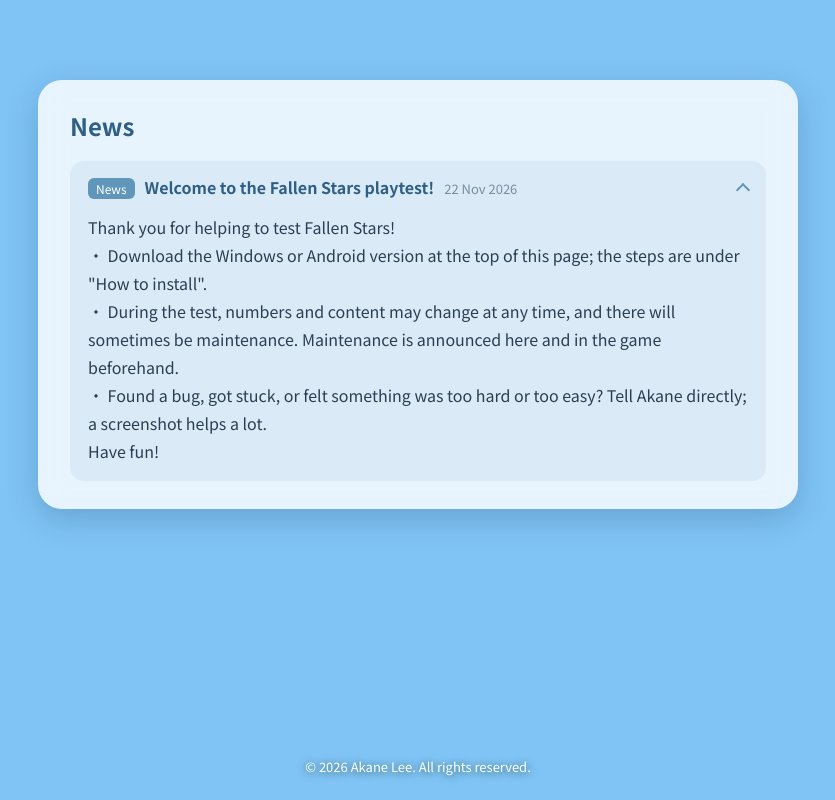
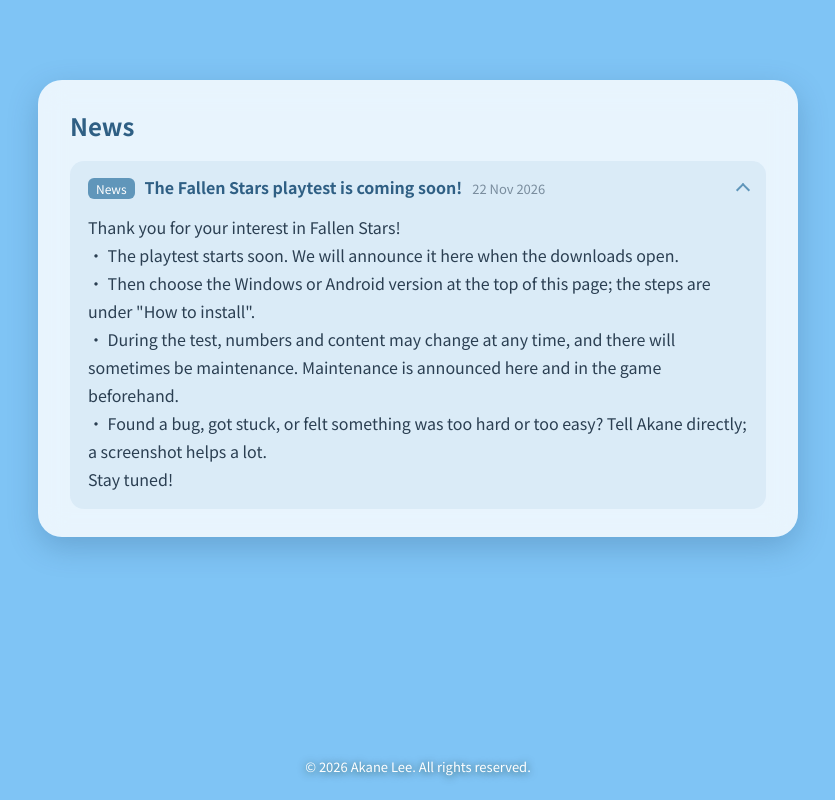
Before and after one commit to Akane13/FallenStars-download, a plain HTML site: page index.html in a window 1280 px wide. Shown: the part 1600-2400 px from the top of the page, without its empty margins (222-1057 px from the left). Drawn offline with Linux system fonts and the light colour scheme; no server answers.

Commit message:
Site icon: the game's character; announcement: playtest coming soon

```diff
--- a/index.html
+++ b/index.html
@@ -5,7 +5,9 @@
   <meta name="viewport" content="width=device-width, initial-scale=1">
   <title>落星 Fallen Stars</title>
   <meta name="description" content="落星 Fallen Stars 下载 · Download">
-  <link rel="icon" href="assets/favicon.svg" type="image/svg+xml">
+  <link rel="icon" href="assets/favicon-64.png" sizes="64x64" type="image/png">
+  <link rel="icon" href="assets/favicon-32.png" sizes="32x32" type="image/png">
+  <link rel="apple-touch-icon" href="assets/apple-touch-icon.png">
   <link rel="preconnect" href="https://fonts.googleapis.com">
   <link rel="preconnect" href="https://fonts.gstatic.com" crossorigin>
   <link href="https://fonts.googleapis.com/css2?family=Quicksand:wght@500;700&family=Noto+Sans+SC:wght@400;500;700&display=swap" rel="stylesheet">
--- a/notices.json
+++ b/notices.json
@@ -3,10 +3,10 @@
     {
       "id": 1,
       "kind": "Notice",
-      "title": "Welcome to the Fallen Stars playtest!",
-      "titleZh": "《落星》测试开始啦！",
-      "body": "Thank you for helping to test Fallen Stars!\n· Download the Windows or Android version at the top of this page; the steps are under \"How to install\".\n· During the test, numbers and content may change at any time, and there will sometimes be maintenance. Maintenance is announced here and in the game beforehand.\n· Found a bug, got stuck, or felt something was too hard or too easy? Tell Akane directly; a screenshot helps a lot.\nHave fun!",
-      "bodyZh": "感谢你来帮忙测试《落星》！\n· 下载：在本页上方选择 Windows 或 Android 版本，安装步骤见「安装说明」。\n· 测试期间，数值和内容可能随时调整，偶尔也会维护。维护会提前在这里和游戏内公告。\n· 遇到 bug、卡关，或者觉得哪里太难、太简单，欢迎直接告诉 Akane，附上截图更好。\n祝你玩得开心！",
+      "title": "The Fallen Stars playtest is coming soon!",
+      "titleZh": "《落星》测试即将开始！",
+      "body": "Thank you for your interest in Fallen Stars!\n· The playtest starts soon. We will announce it here when the downloads open.\n· Then choose the Windows or Android version at the top of this page; the steps are under \"How to install\".\n· During the test, numbers and content may change at any time, and there will sometimes be maintenance. Maintenance is announced here and in the game beforehand.\n· Found a bug, got stuck, or felt something was too hard or too easy? Tell Akane directly; a screenshot helps a lot.\nStay tuned!",
+      "bodyZh": "感谢关注《落星》！\n· 测试即将开始，开放下载时会在这里通知。\n· 到时在本页上方选择 Windows 或 Android 版本，安装步骤见「安装说明」。\n· 测试期间，数值和内容可能随时调整，偶尔也会维护。维护会提前在这里和游戏内公告。\n· 遇到 bug、卡关，或者觉得哪里太难、太简单，欢迎直接告诉 Akane，附上截图更好。\n敬请期待！",
       "showAtUnix": 1795382163,
       "endAtUnix": 0
     }
```
Also changed, not shown: assets/apple-touch-icon.png (added), assets/favicon-32.png (added), assets/favicon-64.png (added).
